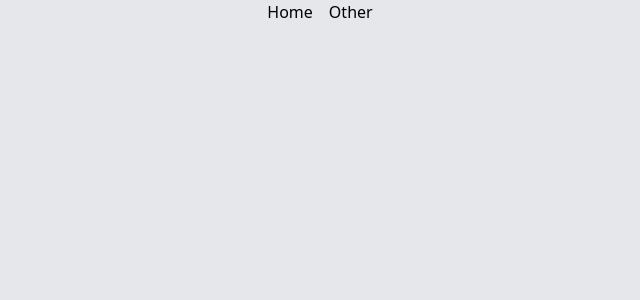
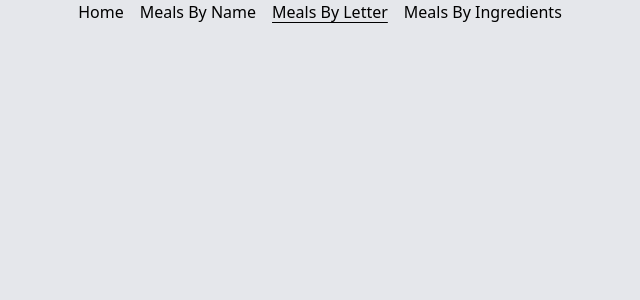
Before and after one commit to JTWorks02/meal-search, a Vue app: page /meal-search/by-letter/1 in a window 1280 px wide. Before the commit this address had no page. Shown: the top 300 px of the page, without its empty margins (320-960 px from the left). Built offline with nearby package versions, Linux system fonts and the light colour scheme.

Commit message:
Navigation is working

```diff
--- a/src/components/NavMenu.vue
+++ b/src/components/NavMenu.vue
@@ -1,7 +1,11 @@
+
+import HomePage from '@/views/HomePage.vue';
 <template>
   <nav>
-    <RouterLink to="/">Home</RouterLink>
-    <RouterLink to="/other">Other</RouterLink>
+    <RouterLink :to="{name: 'Home'}">Home</RouterLink>
+    <RouterLink :to="{name: 'MealsByName'}">Meals By Name</RouterLink>
+    <RouterLink :to="{name: 'MealsByLetter'}">Meals By Letter</RouterLink>
+    <RouterLink :to="{name: 'MealsByIngredients'}">Meals By Ingredients</RouterLink>
   </nav>
 </template>
 
--- /dev/null
+++ b/src/views/Ingredients.vue
@@ -0,0 +1,6 @@
+<script setup>
+
+</script>
+<template>
+
+</template>
--- /dev/null
+++ b/src/views/MealDetails.vue
@@ -0,0 +1,6 @@
+<script setup>
+
+</script>
+<template>
+
+</template>
--- /dev/null
+++ b/src/views/MealsByIngredients.vue
@@ -0,0 +1,6 @@
+<script setup>
+
+</script>
+<template>
+
+</template>
--- /dev/null
+++ b/src/views/MealsByLetter.vue
@@ -0,0 +1,6 @@
+<script setup>
+
+</script>
+<template>
+
+</template>
--- /dev/null
+++ b/src/views/MealsByName.vue
@@ -0,0 +1,6 @@
+<script setup>
+
+</script>
+<template>
+
+</template>
--- a/vite.config.js
+++ b/vite.config.js
@@ -4,6 +4,7 @@ import path from 'path'
 
 // https://vitejs.dev/config/
 export default defineConfig({
+  base: '/meal-search/',
   plugins: [vue()],
   resolve: {
     alias: {
```
Also changed, not shown: src/router.js (+12 -2 lines).
